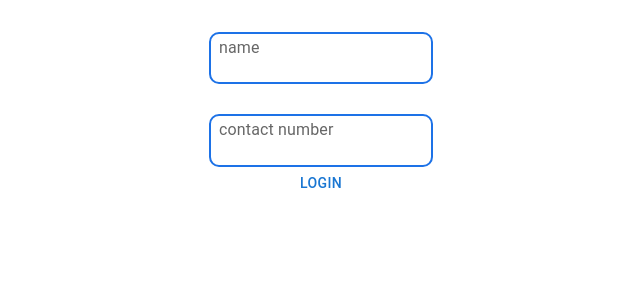
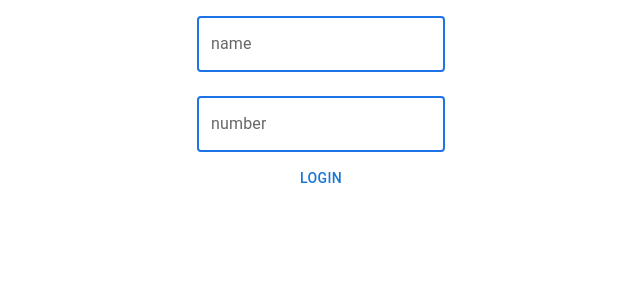
Before and after one commit to ayush2116/assign, a React (Create React App) app: page / in a window 1280 px wide. Shown: the top 300 px of the page, without its empty margins (319-959 px from the left). Built offline with nearby package versions, Linux system fonts and the light colour scheme.

Commit message:
Update Text.jsx

```diff
--- a/src/components/Text.jsx
+++ b/src/components/Text.jsx
@@ -6,34 +6,35 @@ const Text = () => {
     <div>
       <div>
       <TextField
-          variant="standard"
-          id="outlined-required"
+      margin="normal"
+  sx={{
+    "& label.Mui-focused": {color: " #1d72e7" },
+    "& .MuiOutlinedInput-root:hover": { "& > fieldset": { borderColor: " #1d72e7"}},
+    "& .MuiOutlinedInput-root":{"& > fieldset": {border: '2px solid  #1d72e7'}},
+    "& .MuiOutlinedInput-root.Mui-focused": {"& > fieldset": {borderColor: " #1d72e7"}}
+  }}
+  id="outlined-basic"
   label="name"
-          margin="normal"
-          InputProps={{
-            className: "textAreaStyle",
-            disableUnderline: true,
-
-          }}
-
+  variant="outlined"
 />
       </div>
       <div>
       <TextField
       margin="normal"
-          variant="standard"
-
-          label="contact number"
-          InputProps={{
-            className: "textAreaStyle",
-            disableUnderline: true,
+  sx={{
+    "& label.Mui-focused": { color: " #1d72e7" },
+    "& .MuiOutlinedInput-root:hover": { "& > fieldset": { borderColor: " #1d72e7"}},
+    "& .MuiOutlinedInput-root":{"& > fieldset": {border: '2px solid  #1d72e7'}},
+    "& .MuiOutlinedInput-root.Mui-focused": {"& > fieldset": {borderColor: " #1d72e7"}}
   }}
+  id="outlined-basic"
+  label="number"
+  variant="outlined"
 />
       </div>
 
-      <Button
 
-      >Login</Button>
+      <Button> Login </Button>
     </div>
   );
 };
```
Lines whose indentation alone changed are shown as unchanged.
